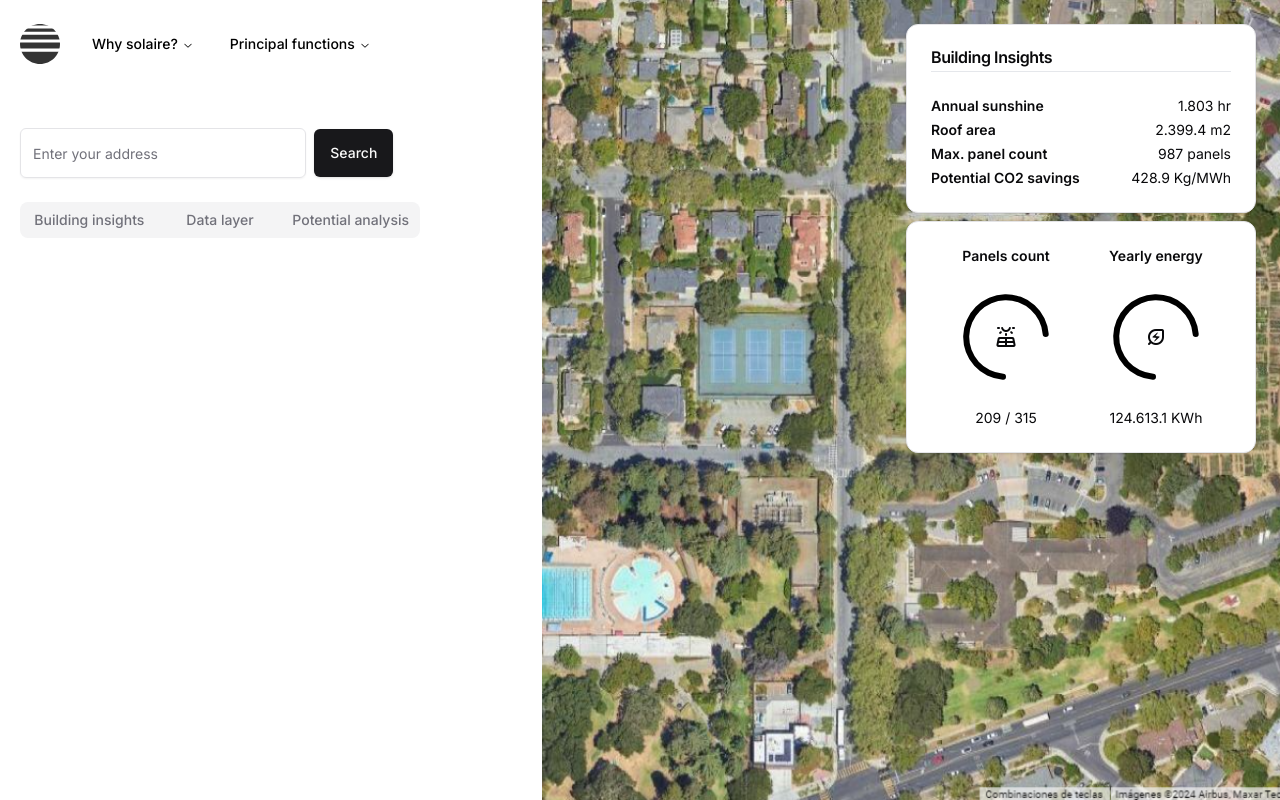
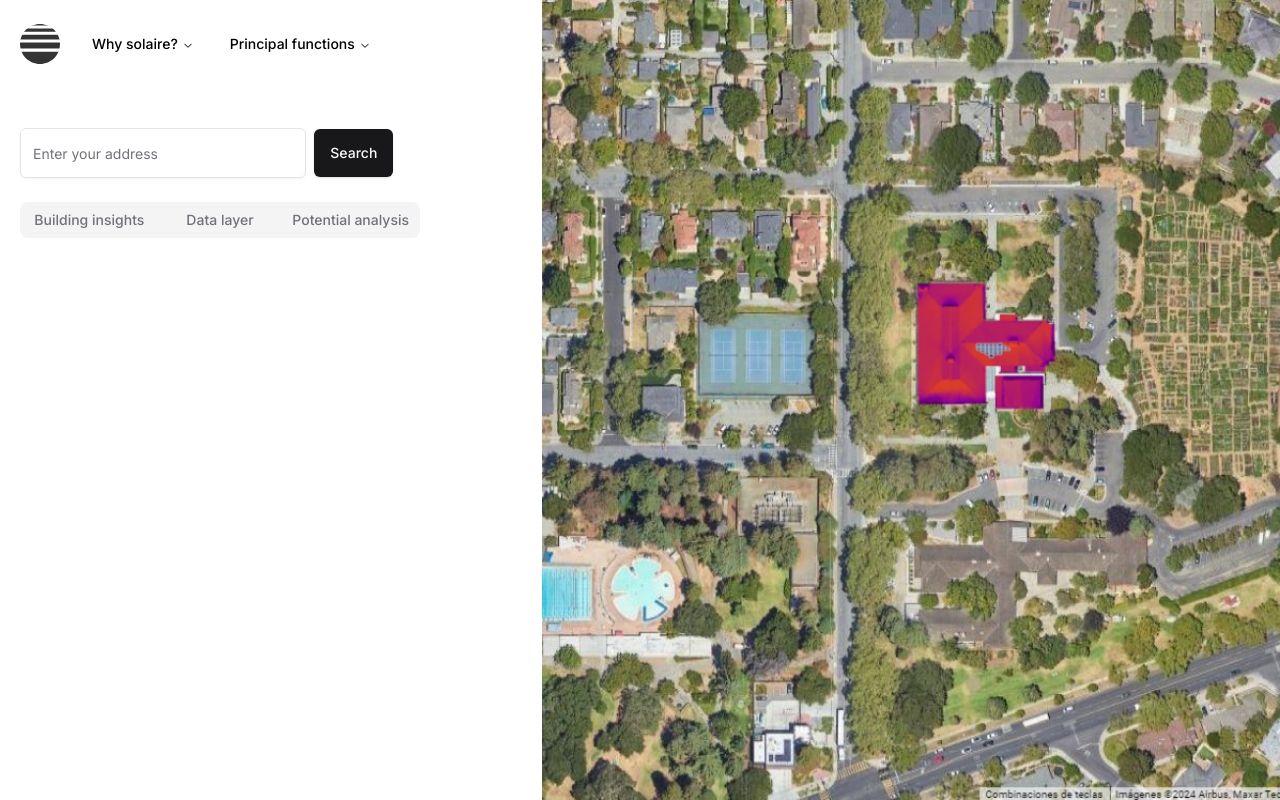
Before and after one commit to tomasferrerasdev/solaire, a Next.js app: page / in a window 1280 px wide. Built offline with nearby package versions, Linux system fonts and the light colour scheme.

Commit message:
feat: add insight card sibling

```diff
--- a/src/app/page.tsx
+++ b/src/app/page.tsx
@@ -1,15 +1,10 @@
-import {
-  NavbarMenu,
-  AddressSearchbar,
-  CustomTabs,
-  InfoCard,
-} from "@/components";
+import { NavbarMenu, AddressSearchbar, CustomTabs } from "@/components";
 import Image from "next/image";
 
 export default function Home() {
   return (
     <main className="w-full bg-white">
-      <section className="min-h-screen w-full grid grid-cols-12 gap-5">
+      <section className="min-h-screen w-full grid grid-cols-12 gap-5 relative">
         <article className="col-span-4 px-5 w-full">
           <NavbarMenu />
           <AddressSearchbar />
@@ -22,9 +17,6 @@ export default function Home() {
             alt="map"
             className="object-cover"
           />
-          <div className="absolute right-6 top-6">
-            <InfoCard />
-          </div>
         </aside>
       </section>
     </main>
--- a/src/components/custom/CustomTabs/Insights/InsightsContent.tsx
+++ b/src/components/custom/CustomTabs/Insights/InsightsContent.tsx
@@ -1,4 +1,4 @@
-import { Input, Slider, Switch, TabsContent } from "@/components";
+import { InfoCard, Input, Slider, Switch, TabsContent } from "@/components";
 
 export const InsightsContent = () => {
   return (
@@ -29,6 +29,9 @@ export const InsightsContent = () => {
         <Switch />
         <p className="font-semibold text-sm">Toggle panels visibility</p>
       </div>
+      <div className="absolute right-6 top-6 z-10">
+        <InfoCard />
+      </div>
     </TabsContent>
   );
 };
```
